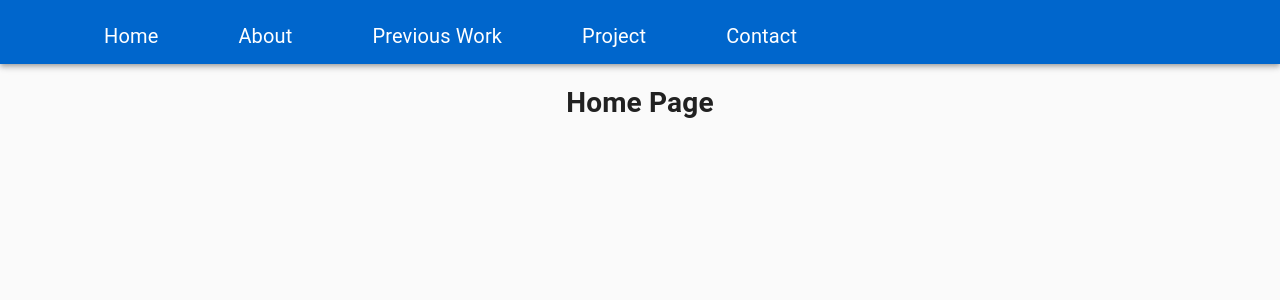
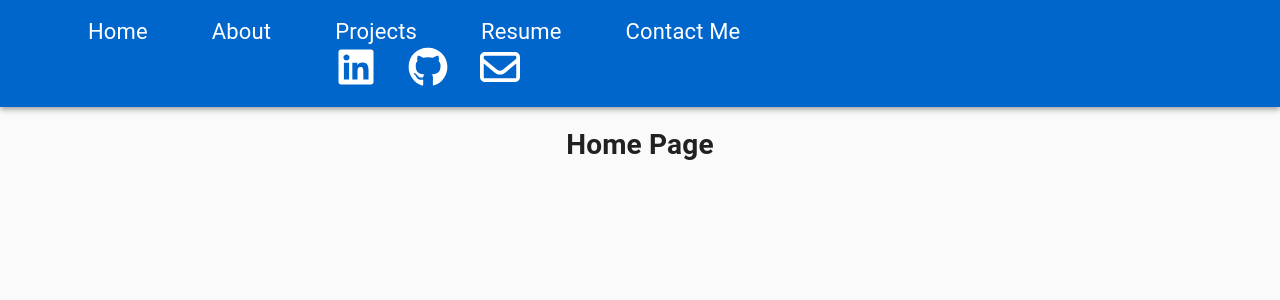
Before and after one commit to yi-xuan-97/IntroToWeb_FinalProject, a React (Create React App) app: page / in a window 1280 px wide. Shown: the top 300 px of the page. Built offline with nearby package versions, Linux system fonts and the light colour scheme.

Commit message:
update on navbar

```diff
--- a/package.json
+++ b/package.json
@@ -3,6 +3,11 @@
   "version": "0.1.0",
   "private": true,
   "dependencies": {
+    "@fortawesome/fontawesome-svg-core": "^6.3.0",
+    "@fortawesome/free-brands-svg-icons": "^6.3.0",
+    "@fortawesome/free-regular-svg-icons": "^6.3.0",
+    "@fortawesome/free-solid-svg-icons": "^6.3.0",
+    "@fortawesome/react-fontawesome": "^0.2.0",
     "@material-ui/core": "^4.12.4",
     "@testing-library/jest-dom": "^5.16.5",
     "@testing-library/react": "^13.4.0",
--- a/src/Page/NavBar.js
+++ b/src/Page/NavBar.js
@@ -7,49 +7,68 @@ import {
   makeStyles,
 } from "@material-ui/core";
 import { Link } from "react-router-dom";
+import { FontAwesomeIcon } from "@fortawesome/react-fontawesome";
+import { faLinkedin, faGithub } from "@fortawesome/free-brands-svg-icons";
+import { faEnvelope } from "@fortawesome/free-regular-svg-icons";
 
 const useStyles = makeStyles((theme) => ({
   navlinks: {
-    marginTop: theme.spacing(1),
+    marginTop: theme.spacing(2),
+    marginBottom: theme.spacing(2),
+    display: "flex",
+    flexWrap: "wrap",
+  },
+  icons: {
+    marginLeft: theme.spacing(35),
+  },
+  icon: {
+    color: "white",
+    height: theme.spacing(5),
+    width: theme.spacing(5),
+    marginLeft: theme.spacing(4),
   },
   link: {
     textDecoration: "none",
     color: "white",
-    fontSize: "20px",
-    marginRight: theme.spacing(10),
+    fontSize: "22px",
+    marginRight: theme.spacing(8),
     "&:hover": {
       color: "yellow",
+      fontWeight: "700",
       borderBottom: "1px solid white",
     },
   },
 }));
 
 function NavBar() {
-
   const classes = useStyles();
 
-  return(
+  return (
     <AppBar position="static" style={{ backgroundColor: "#0066cc" }}>
       <CssBaseline />
       <Toolbar>
         <div className={classes.navlinks}>
-        <Link to="/" className={classes.link}>
-        </Link>
+          <Link to="/" className={classes.link}></Link>
           <Link to="/Home" className={classes.link}>
             Home
           </Link>
           <Link to="/About" className={classes.link}>
             About
           </Link>
+          <Link to="/Project" className={classes.link}>
+            Projects
+          </Link>
           <Link to="/PreviousWork" className={classes.link}>
-          Previous Work
-        </Link>
-        <Link to="/Project" className={classes.link}>
-          Project
+            Resume
           </Link>
           <Link to="/Contact" className={classes.link}>
-          Contact
+            Contact Me
           </Link>
+          <div className={classes.icons}>
+            <FontAwesomeIcon className={classes.icon} icon={faLinkedin} />
+            <FontAwesomeIcon className={classes.icon} icon={faGithub} />
+            <FontAwesomeIcon className={classes.icon} icon={faEnvelope} />
+          </div>
         </div>
       </Toolbar>
     </AppBar>
```
Also changed, not shown: 1 other file (tests, documents, lock files or other folders). Lines whose indentation alone changed are shown as unchanged.
